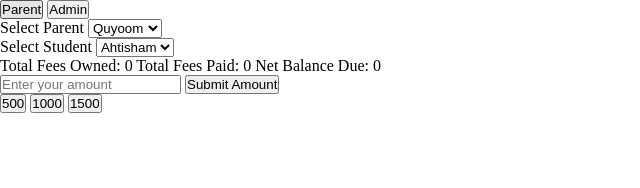
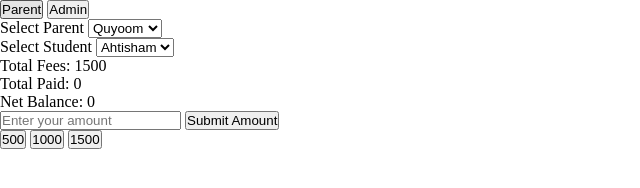
Before and after one commit to Ahtisham-1/Fee-Ease-Kashmir, a plain HTML site: page index.html in a window 1280 px wide. Shown: the whole page, without its empty margins (0-640 px from the left). Drawn offline with Linux system fonts and the light colour scheme.

Commit message:
Created updatebalance() function to show the students fees on webpage

```diff
--- a/index.html
+++ b/index.html
@@ -12,9 +12,7 @@
       <button id="parentButton">Parent</button>
       <button id="adminButton">Admin</button>
     </header>
-
     <main>
-
       <section id="parentDashboard">
         <div class="parent-dropdown-container">
           <label for="parentDropdown">Select Parent</label>
@@ -26,15 +24,15 @@
           <select name="studentDropdown" id="studentDropdown"></select>
         </div>
 
-        <div class="dashboardContainer">
-          <label for="span">Total Fees Owned:</label>
-          <span id="totalOwned">0</span>
-
-          <label for="span">Total Fees Paid:</label>
+        <div class="parentDashboardContainer">
+          <label for="span">Total Fees:</label>
+          <span id="totalFees">0</span>
+          <br />
+          <label for="span">Total Paid:</label>
           <span id="totalPaid">0</span>
-
-          <label for="span">Net Balance Due:</label>
-          <span id="netBalanceDue">0</span>
+          <br />
+          <label for="span">Net Balance:</label>
+          <span id="netBalanceLeft">0</span>
         </div>
 
         <div>
--- a/script.js
+++ b/script.js
@@ -4,6 +4,9 @@ const parentDashboard = document.getElementById("parentDashboard");
 const adminDashboard = document.getElementById("adminDashboard");
 const parentDropdown = document.getElementById("parentDropdown");
 const studentDropdown = document.getElementById("studentDropdown");
+const totalFees = document.getElementById("totalFees");
+const totalPaid = document.getElementById("totalPaid");
+const netBalanceLeft = document.getElementById("netBalanceLeft");
 
 let StudentsArray = JSON.parse(localStorage.getItem("storedStudentsArray")) || [
   { studentName: "Ahtisham", studentId: "S1", connectingId: "P1" },
@@ -30,28 +33,28 @@ let FeesArray = JSON.parse(localStorage.getItem("storedFeesArray")) || [
   },
   {
     studentFeesConnectingID: "S2",
-    fees: 1500,
+    fees: 2222,
     month: "June",
     feesType: "Tution",
     feesId: "F2",
   },
   {
     studentFeesConnectingID: "S3",
-    fees: 1500,
+    fees: 356,
     month: "June",
     feesType: "Tution",
     feesId: "F3",
   },
   {
     studentFeesConnectingID: "S4",
-    fees: 1500,
+    fees: 34563,
     month: "June",
     feesType: "Tution",
     feesId: "F4",
   },
   {
     studentFeesConnectingID: "S5",
-    fees: 1500,
+    fees: 644,
     month: "June",
     feesType: "Tution",
     feesId: "F5",
@@ -67,6 +70,7 @@ let FeesArray = JSON.parse(localStorage.getItem("storedFeesArray")) || [
 let TransactionArray =
   JSON.parse(localStorage.getItem("storedTransactionArray")) || [];
 
+//This function stores the data into local storage and stringifies them
 function saveData() {
   localStorage.setItem("storedStudentsArray", JSON.stringify(StudentsArray));
   localStorage.setItem("storedParentsArray", JSON.stringify(ParentsArray));
@@ -76,7 +80,11 @@ function saveData() {
     JSON.stringify(TransactionArray),
   );
 }
-let selectedstudent = "P1";
+
+let selectedParentId = "P1";
+let selectedStudentId = "S1";
+
+//This function loads the parents option on the page
 function loadStudents() {
   ParentsArray.forEach((parent) => {
     const parentNameOption = document.createElement("option");
@@ -84,24 +92,45 @@ function loadStudents() {
     parentNameOption.value = parent.parentId;
     parentDropdown.appendChild(parentNameOption);
   });
+
   parentDropdown.addEventListener("change", function (e) {
-    studentDropdown.textContent = "";
-    selectedstudent = e.target.value;
+    studentDropdown.innerHTML = "";
+    selectedParentId = e.target.value;
     filteringStudent();
+    selectedStudentId = studentDropdown.value;
+    updateBalance();
   });
 }
+loadStudents();
 
+//This function filters the students whoose ids match with parentsId
 function filteringStudent() {
   StudentsArray.filter((student) => {
-    if (selectedstudent === student.connectingId) {
+    if (selectedParentId === student.connectingId) {
       const studentNameOption = document.createElement("option");
       studentNameOption.textContent = student.studentName;
+      studentNameOption.value = student.studentId;
       studentDropdown.appendChild(studentNameOption);
     }
   });
 }
 filteringStudent();
-loadStudents();
+
+function updateBalance() {
+  totalFees.textContent = ""; //This clear total fees before showing another students fees
+  FeesArray.filter((feeAmount) => {
+    if (selectedStudentId === feeAmount.studentFeesConnectingID) {
+      totalFees.textContent = feeAmount.fees;
+    }
+  });
+  console.log(selectedStudentId);
+}
+updateBalance();
+
+studentDropdown.addEventListener("change", function (e) {
+  selectedStudentId = e.target.value;
+  updateBalance();
+});
 
 // By default it hides the admin dashboard and when we click parent or admin dashboard one hides and one shows dinamically
 adminDashboard.classList.add("hidden");
```
